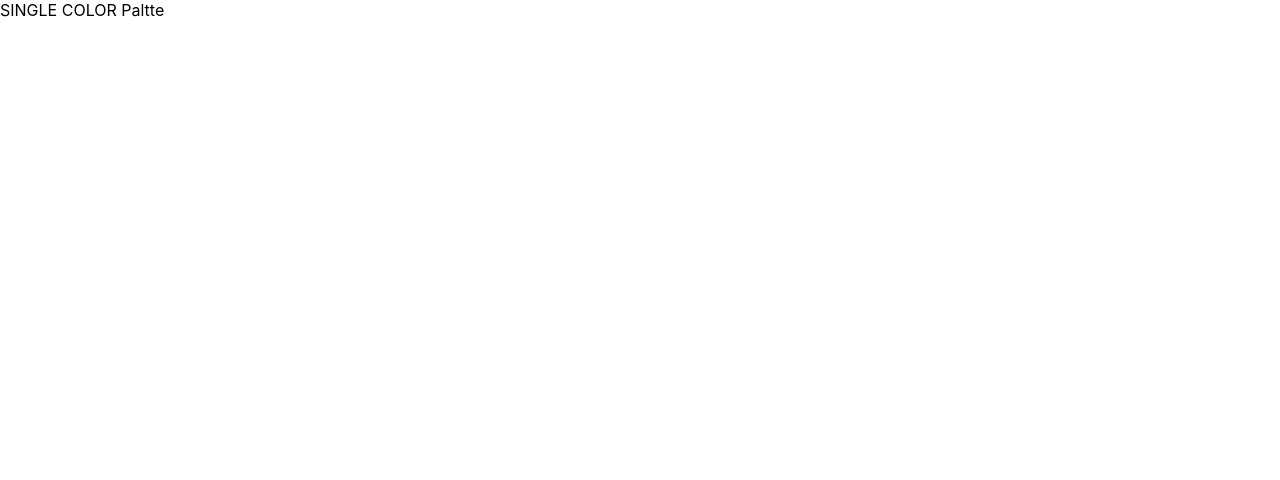
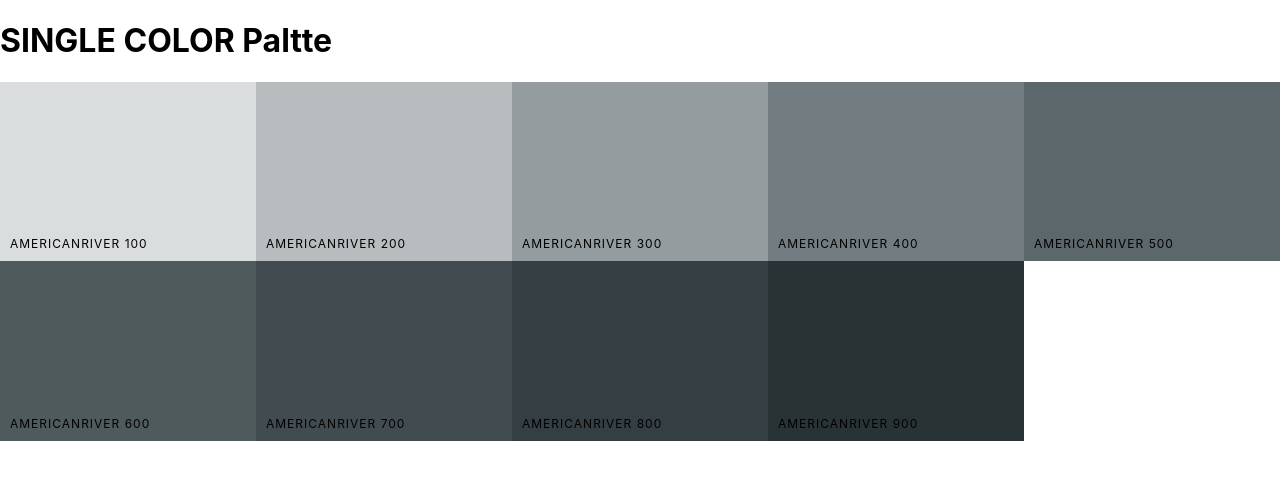
Before and after one commit to vishwa-akshat/colorApp, a React (Create React App) app: page /palette/flat-ui-colors-american/americanriver in a window 1280 px wide. Shown: the top 480 px of the page. Built offline with nearby package versions, Linux system fonts and the light colour scheme.

Commit message:
Display colrs in singlecolorpalette

```diff
--- a/src/App.js
+++ b/src/App.js
@@ -18,7 +18,7 @@ class App extends Component {
       <Switch>
         <Route exact path="/" render={(routeProps)=><PaletteList palettes={seedColors} {...routeProps}/>}/>
         <Route exact path="/palette/:id" render={(routeProps)=><Palette palette={generatePalette(this.findPalette(routeProps.match.params.id))}/>}/>
-        <Route exact path="/palette/:paletteId/:colorId" render={()=><SingleColorPalette/>}/>
+        <Route exact path="/palette/:paletteId/:colorId" render={(routeProps)=><SingleColorPalette colorId={routeProps.match.params.colorId} palette={generatePalette(this.findPalette(routeProps.match.params.paletteId))}/>}/>
       </Switch>
     );
   }
--- a/src/ColorBox.js
+++ b/src/ColorBox.js
@@ -1,27 +1,27 @@
 import './ColorBox.css';
 
 import React, { Component } from 'react'
-import {Link} from 'react-router-dom';
-import {CopyToClipboard} from 'react-copy-to-clipboard'
+import { Link } from 'react-router-dom';
+import { CopyToClipboard } from 'react-copy-to-clipboard'
 
 class ColorBox extends Component {
-    constructor(props){
+    constructor(props) {
         super(props);
-        this.state = { copied: false};
+        this.state = { copied: false };
         this.changeCopyState = this.changeCopyState.bind(this);
     }
-    changeCopyState(){
-        this.setState({copied:true}, ()=>{
-            setTimeout(()=> this.setState({copied:false}), 1500)
+    changeCopyState() {
+        this.setState({ copied: true }, () => {
+            setTimeout(() => this.setState({ copied: false }), 1500)
         })
     }
     render() {
-        const {name, background, paletteId, id} =this.props;
-        const {copied} = this.state;
+        const { name, background, paletteId, id, showLink } = this.props;
+        const { copied } = this.state;
         return (
             <CopyToClipboard text={background} onCopy={this.changeCopyState}>
-                <div style={{background}} className="ColorBox">
-                    <div style={{background}} className={`copy-overlay ${copied && "show"}`}/>
+                <div style={{ background }} className="ColorBox">
+                    <div style={{ background }} className={`copy-overlay ${copied && "show"}`} />
                     <div className={`copy-msg ${copied && "show"}`}>
                         <h1>Copied!</h1>
                         <p>{this.props.background}</p>
@@ -32,9 +32,13 @@ class ColorBox extends Component {
                         </div>
                         <button className="copy-button">Copy</button>
                     </div>
-                    <Link to={`/palette/${paletteId}/${id}`} onClick={(e)=> e.stopPropagation()}>
-                    <span className="see-more">More</span>
-                    </Link>
+                    {
+                        showLink && (
+                            <Link to={`/palette/${paletteId}/${id}`} onClick={(e) => e.stopPropagation()}>
+                                <span className="see-more">More</span>
+                            </Link>
+                        )
+                    }
                 </div>
             </CopyToClipboard>
         )
--- a/src/Palette.js
+++ b/src/Palette.js
@@ -23,7 +23,7 @@ class Palette extends Component {
         const {colors, paletteName, emoji, id} = this.props.palette;
         const {level, format} = this.state;
         const colorBoxes = colors[level].map( color => (
-            <ColorBox background={color[format]} name={color.name} key={color.id} id={color.id} paletteId={id}/>
+            <ColorBox background={color[format]} name={color.name} key={color.id} id={color.id} paletteId={id} showLink={true}/>
         ))
         return (
             <div className="Palette">
--- a/src/SingleColorPalette.js
+++ b/src/SingleColorPalette.js
@@ -1,10 +1,32 @@
 import React, { Component } from 'react'
+import ColorBox from './ColorBox';
 
 export default class SingleColorPalette extends Component {
+    constructor(props){
+        super(props);
+        this._shades = this.gatherShades(this.props.palette, this.props.colorId)
+    }
+    gatherShades(palette, colorToFilterBy){
+        let shades = [];
+        let allColors = palette.colors;
+        for(let key in allColors){
+            shades = shades.concat(
+                allColors[key].filter(color => color.id === colorToFilterBy)
+            )
+        }
+
+        return shades.slice(1);
+    }
     render() {
+        const colorBoxes = this._shades.map(color => (
+            <ColorBox key={color.id} name={color.name} background={color.hex} showLink={false}/>
+        ))
         return (
-            <div>
-                SINGLE COLOR Paltte
+            <div className="Palette">
+                <h1>SINGLE COLOR Paltte</h1>
+                <div className="Palette-colors">
+                    {colorBoxes }
+                </div>
             </div>
         )
     }
```
